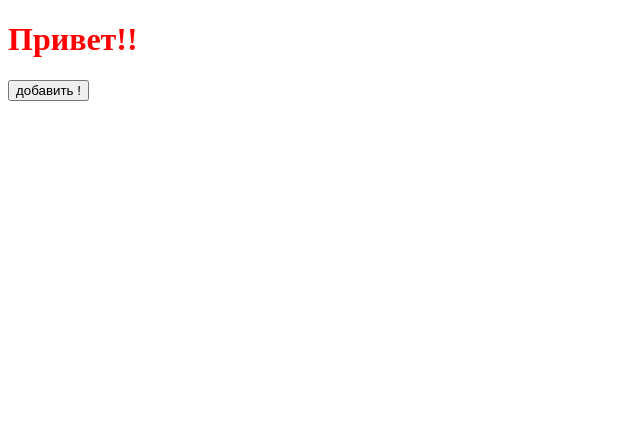
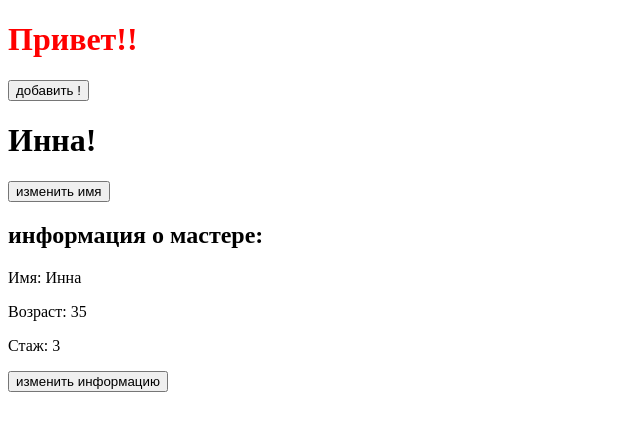
Before and after one commit to innamagkeeva/vue_components, a Vue app: page / in a window 1280 px wide. Shown: the top 430 px of the page, without its empty margins (0-640 px from the left). Built offline with nearby package versions, Linux system fonts and the light colour scheme; the HTML template or start-up script is replaced by a standard one.

Commit message:
реактивность.ref и reactive разница

```diff
--- a/src/App.vue
+++ b/src/App.vue
@@ -1,7 +1,9 @@
 <script setup lang="ts">
 import TemplateSyntax from '@/components/TemplateSyntax.vue'
+import BasicsOfReactivity from '@/components/BasicsOfReactivity.vue'
 </script>
 
 <template>
   <TemplateSyntax></TemplateSyntax>
+  <BasicsOfReactivity></BasicsOfReactivity>
 </template>
--- /dev/null
+++ b/src/components/BasicsOfReactivity.vue
@@ -0,0 +1,39 @@
+<script setup lang="ts">
+import { reactive, ref } from 'vue'
+
+const message = ref('Инна!')
+
+type TypeMaster = {
+  name: string
+  age: number
+  experience: number
+}
+const master = reactive<TypeMaster>({
+  name: 'Инна',
+  age: 35,
+  experience: 3,
+})
+
+function changeName(): void {
+  message.value = 'Инночка!'
+}
+
+function changeMasterInfo(): void {
+  master.name = 'Инночка'
+  master.age = 46
+  master.experience = 20
+}
+</script>
+<template>
+  <div>
+    <h1>{{ message }}</h1>
+    <button @click="changeName">изменить имя</button>
+  </div>
+  <div>
+    <h2>информация о мастере:</h2>
+    <p>Имя: {{ master.name }}</p>
+    <p>Возраст: {{ master.age }}</p>
+    <p>Стаж: {{ master.experience }}</p>
+    <button @click="changeMasterInfo">изменить информацию</button>
+  </div>
+</template>
```
